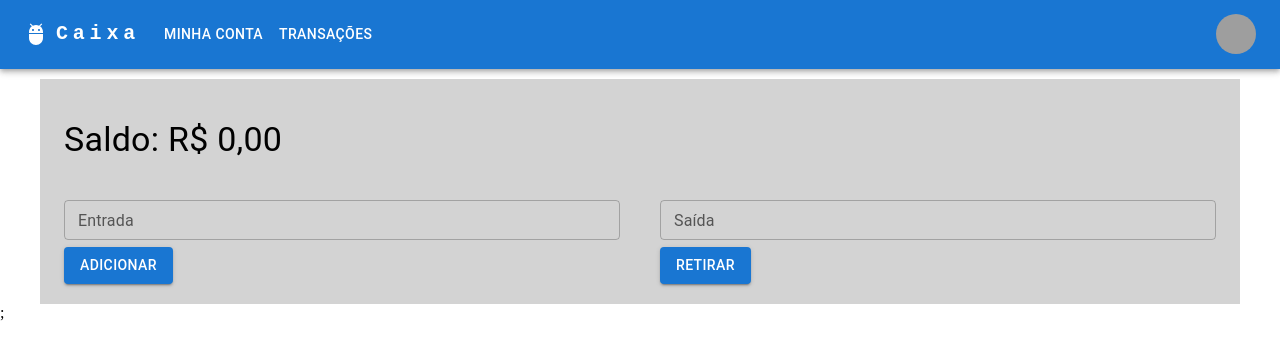
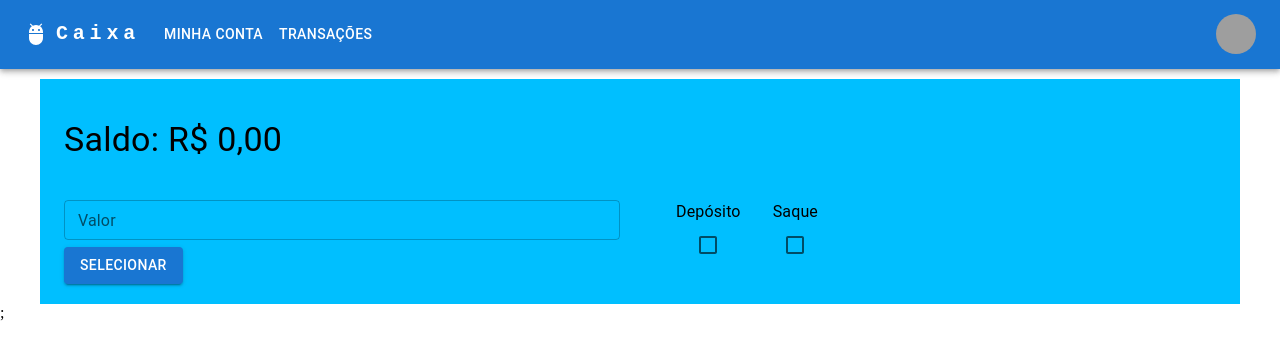
Before and after one commit to umpierres/caixa, a React (Create React App) app: page /transactions in a window 1280 px wide. Shown: the top 360 px of the page. Built offline with nearby package versions, Linux system fonts and the light colour scheme; grey boxes are pictures that could not be loaded.

Commit message:
retirei input - inseri check box verificar lógica

```diff
--- a/src/pages/CreateTransaction.tsx
+++ b/src/pages/CreateTransaction.tsx
@@ -1,8 +1,31 @@
-import React from 'react';
+import React, { useState } from 'react';
 import { Button, Container, Grid, TextField, Typography } from '@mui/material';
 import ResponsiveAppBar from '../components/ResponsiveAppBar';
+import Checkbox from '@mui/material/Checkbox';
+import FormGroup from '@mui/material/FormGroup';
+import FormControlLabel from '@mui/material/FormControlLabel';
 
 const CreateTransaction: React.FC = () => {
+  const [selectedCheckbox, setSelectedCheckbox] = useState(''); // estado para armazenar o checkbox selecionado
+
+  const handleCheckboxChange = (event: React.ChangeEvent<HTMLInputElement>) => {
+    if (event.target.value === setSelectedCheckbox) {
+      setSelectedCheckbox('');
+    } else {
+      setSelectedCheckbox(event.target.value);
+    }
+  };
+
+  const getButtonName = () => {
+    if (selectedCheckbox === 'deposito') {
+      return 'Depósito';
+    } else if (selectedCheckbox === 'saque') {
+      return 'Saque';
+    } else {
+      return 'Selecionar';
+    }
+  };
+
   return (
     <>
       <ResponsiveAppBar />
@@ -10,7 +33,7 @@ const CreateTransaction: React.FC = () => {
         maxWidth="lg"
         fixed
         sx={{
-          backgroundColor: 'LightGray',
+          backgroundColor: 'DeepSkyBlue',
           paddingBottom: '20px',
           marginTop: '50px'
         }}
@@ -20,16 +43,29 @@ const CreateTransaction: React.FC = () => {
             <Typography variant="h4">Saldo: R$ 0,00</Typography>
           </Grid>
           <Grid item lg={6} xs={6}>
-            <TextField label="Entrada" fullWidth type={'number'} id="outlined-size-small" size="small" />
+            <TextField label="Valor" fullWidth type={'number'} id="outlined-size-small" size="small" />
             <Button variant="contained" sx={{ marginTop: '7px' }}>
-              Adicionar
+              {getButtonName()} {/* atualiza o nome do botão de acordo com a seleção do checkbox */}
             </Button>
           </Grid>
           <Grid item lg={6} xs={6}>
-            <TextField label="Saída" fullWidth type={'number'} id="outlined-size-small" size="small" />
-            <Button variant="contained" sx={{ marginTop: '7px' }}>
-              Retirar
-            </Button>
+            <FormGroup aria-label="position" row>
+              <FormControlLabel
+                value="deposito"
+                control={<Checkbox checked={selectedCheckbox === 'deposito'} onChange={handleCheckboxChange} />}
+                label="Depósito"
+                labelPlacement="top"
+                disabled={selectedCheckbox === 'saque'}
+                // desabilita o checkbox "Depósito" se o "Saque" estiver selecionado
+              />
+              <FormControlLabel
+                value="saque"
+                control={<Checkbox checked={selectedCheckbox === 'saque'} onChange={handleCheckboxChange} />}
+                label="Saque"
+                labelPlacement="top"
+                disabled={selectedCheckbox === 'deposito'} // desabilita o checkbox "Saque" se o "Depósito" estiver selecionado
+              />
+            </FormGroup>
           </Grid>
         </Grid>
       </Container>
```
